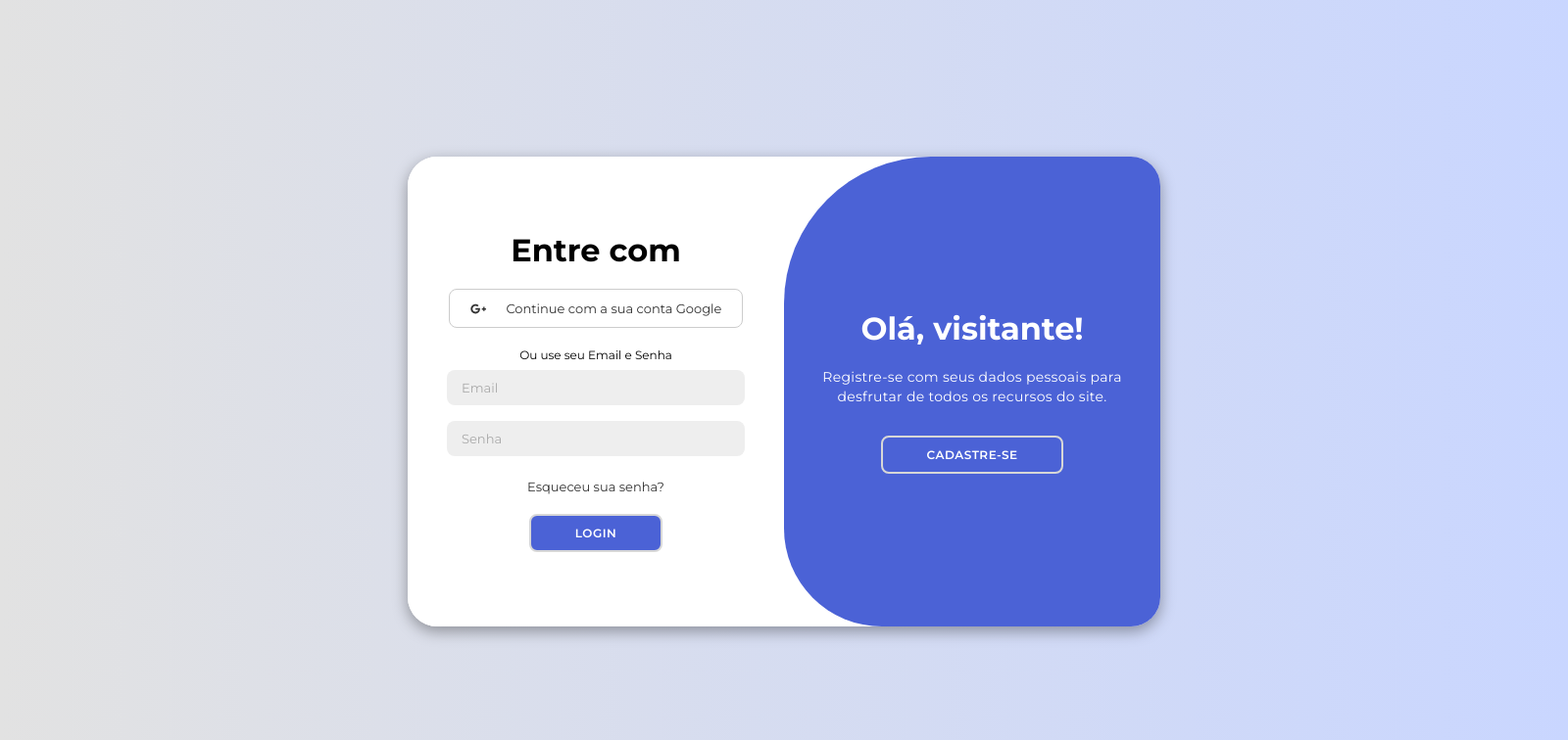
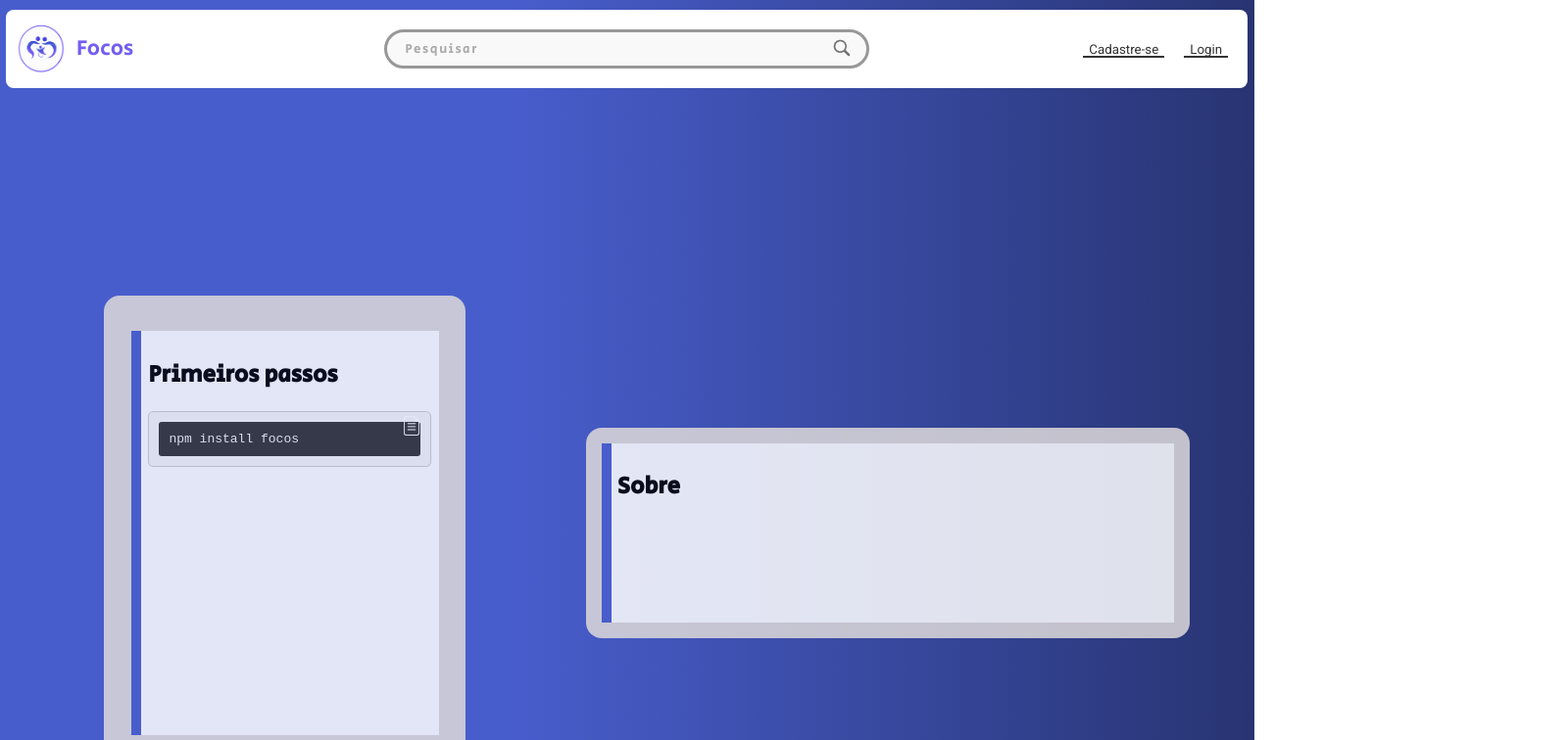
Before and after one commit to RafaelTome22/TCC-ETEC-JARAGUA, a React (Create React App) app in the folder projeto-react/: page / in a window 1280 px wide. Shown: the top 756 px of the page at 98% size, 1600 px wide, since content can reach past the window. Built offline with nearby package versions, Linux system fonts and the light colour scheme; no server answers.

Commit message:
deu certo dmss

```diff
--- a/projeto-react/package.json
+++ b/projeto-react/package.json
@@ -20,7 +20,7 @@
     "react-draggable": "^4.4.6",
     "react-image": "^4.1.0",
     "react-router": "^6.23.0",
-    "react-router-dom": "^6.23.0",
+    "react-router-dom": "^6.26.2",
     "react-scripts": "^5.0.1",
     "web-vitals": "^2.1.4"
   },
--- a/projeto-react/src/PAGES/Tcadastro/cad.js
+++ b/projeto-react/src/PAGES/Tcadastro/cad.js
@@ -1,11 +1,12 @@
-import React, { useState, useEffect, useContext } from 'react';
+import React, { useState, useEffect } from 'react';
 import { FontAwesomeIcon } from '@fortawesome/react-fontawesome';
 import { library } from '@fortawesome/fontawesome-svg-core';
 import { fab } from '@fortawesome/free-brands-svg-icons';
 import bcrypt from 'bcryptjs';
-import { useNavigate, useLocation } from 'react-router-dom'; // Adicione useLocation
+import { useNavigate, useLocation } from 'react-router-dom';
+import { createUserWithEmailAndPassword, signInWithEmailAndPassword, signInWithPopup } from 'firebase/auth';
+import { auth, googleProvider } from '../../BD/firebase';
 import { insercao } from '../../services/funcaoBD';
-import { useAuth } from '../../context/authContext';
 import styles from '../../styles/cad.module.css';
 
 library.add(fab);
@@ -32,9 +33,8 @@ function SignupPage() {
   const [loginEmail, setLoginEmail] = useState("");
   const [loginSenha, setLoginSenha] = useState("");
   const [isActive, setIsActive] = useState(false);
-  const { login, loginWithGoogle, currentUser } = useAuth();
   const navigate = useNavigate();
-  const location = useLocation(); // Use o hook useLocation aqui
+  const location = useLocation();
 
   useEffect(() => {
     document.body.style.backgroundColor = '#c9d6ff';
@@ -89,10 +89,12 @@ function SignupPage() {
     }
     try {
       const hashedPassword = await hashPassword(senha);
+      const userCredential = await createUserWithEmailAndPassword(auth, email, senha);
       await insercao([nome, email, hashedPassword]);
       setNome('');
       setEmail('');
       setPassword('');
+      alert("Bem vindo :)")
       navigate("/login");
     } catch (error) {
       console.error("Erro ao cadastrar:", error);
@@ -102,12 +104,14 @@ function SignupPage() {
 
   const handleLogin = async (e) => {
     e.preventDefault();
+    if (!loginEmail || !loginSenha) {
+      alert("Por favor, preencha todos os campos.");
+      return;
+    }
     try {
-      await login(loginEmail, loginSenha);
-
-      // Verifica se o usuário veio de uma página específica
-      const from = location.state?.from || '/'; // Use location.state
-      navigate(from, { replace: true }); // Redireciona para a página anterior ou para '/'
+      await signInWithEmailAndPassword(auth, loginEmail, loginSenha);
+      const from = location.state?.from || '/';
+      navigate(from, { replace: true });
     } catch (error) {
       console.error('Erro no login:', error);
       alert('Erro ao fazer login. Verifique suas credenciais.');
@@ -115,7 +119,13 @@ function SignupPage() {
   };
 
   const handleGoogleLogin = async () => {
-    await loginWithGoogle();
+    try {
+      await signInWithPopup(auth, googleProvider);
+      navigate("/");
+    } catch (error) {
+      console.error('Erro no login com Google:', error);
+      alert('Erro ao fazer login com Google. Tente novamente.');
+    }
   };
 
   return (
--- a/projeto-react/src/context/authContext.js
+++ b/projeto-react/src/context/authContext.js
@@ -29,7 +29,7 @@ export const AuthProvider = ({ children }) => {
     return unsubscribe;
   }, []);
 
-  const login = async (email, password) => {
+   const login = async (email, password) => {
     try {
       const userCredential = await signInWithEmailAndPassword(auth, email, password);
       const user = userCredential.user;
--- a/projeto-react/src/routes.js
+++ b/projeto-react/src/routes.js
@@ -12,7 +12,7 @@ import RecuperaSenha from './PAGES/RecuperaSenha.js';
 function RoutesApp() {
   return (
     <Routes>
-      <Route path="/" element={<SignupPage />} />
+      <Route path="/" element={<Vitrine />} />
       <Route path="/biblioteca" element={<Biblioteca />} />
       <Route path="/login" element={<SignupPage />} />
       <Route path="/Visao" element={<Visao /> }  />
--- a/projeto-react/src/services/funcaoBD.js
+++ b/projeto-react/src/services/funcaoBD.js
@@ -9,13 +9,9 @@ export async function insercao(userData, setNome, setEmail, setPassword) {
       email: email,
       password: hashedPassword
     });
-    // Limpar os campos do formulário após inserção
-    setNome('');
-    setEmail('');
-    setPassword('');
-    alert("Seja Bem-vindo(a) " + nome)
+
   } catch (error) {
-    console.error("Erro ao inserir dados:", error);
+
   }
 }
 
```
Also changed, not shown: 1 other file (tests, documents, lock files or other folders). Lines whose indentation alone changed are shown as unchanged.
